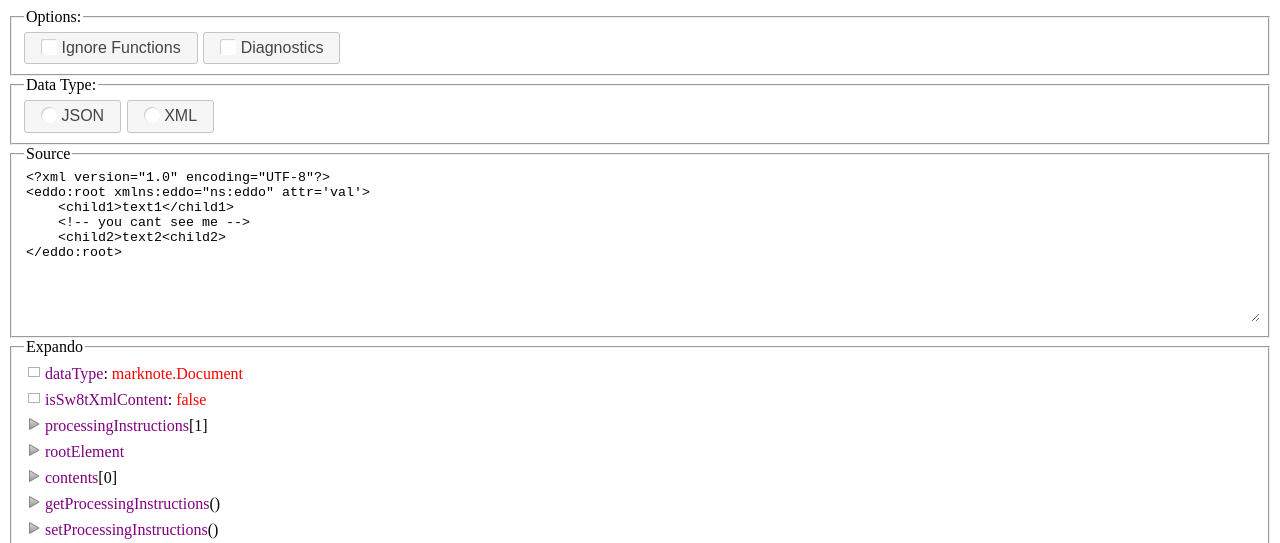
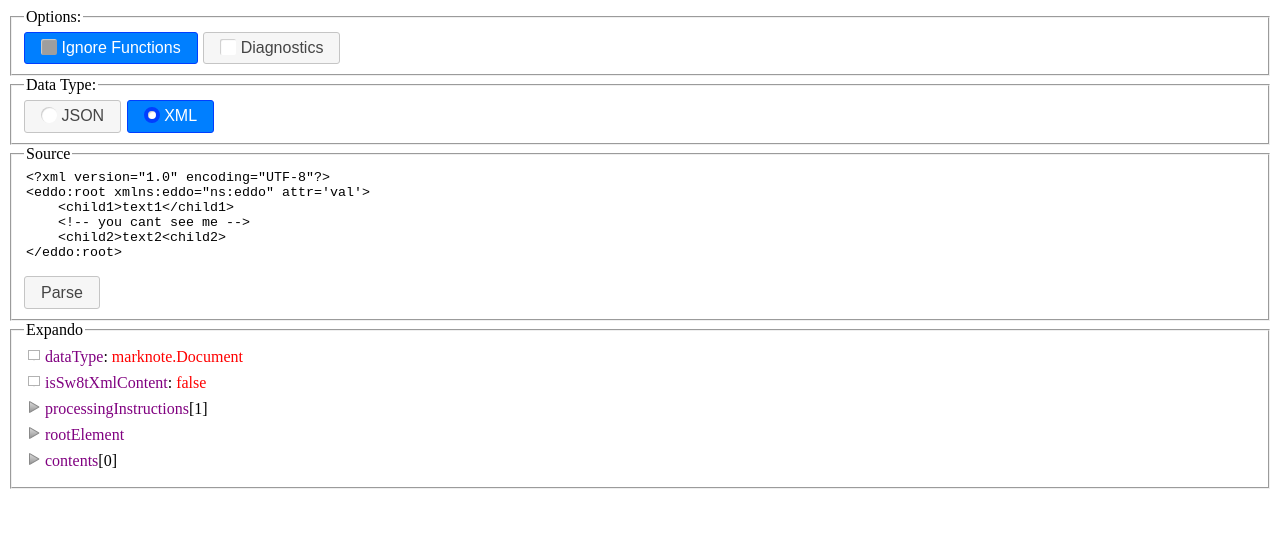
Before and after one commit to eddo888/Expando, a plain HTML site: page index.html in a window 1280 px wide. Shown: the top 543 px of the page. Drawn offline with nearby package versions, Linux system fonts and the light colour scheme; grey boxes are pictures that could not be loaded.

Commit message:
with presets

```diff
--- a/index.html
+++ b/index.html
@@ -6,11 +6,18 @@
     <meta name="viewport" content="width=device-width, height=device-height, initial-scale=1">
     <meta name="apple-mobile-web-app-capable" content="yes" />
     <link rel="stylesheet" type="text/css" href="css/expando.css"></link>
-    <link rel="stylesheet" href="//code.jquery.com/ui/1.12.1/themes/base/jquery-ui.css">
-    <link rel="stylesheet" href="/resources/demos/style.css">
+    <link rel="stylesheet" href="https://code.jquery.com/ui/1.12.1/themes/base/jquery-ui.css">
+
     <style type="text/css">
-      textarea { border: none; }
+textarea {
+    border: none;
+    width: 100%;
+    height: 100px;
+    overflow-y: scroll;
+    resize: none;
+}
     </style>
+
     <script src="https://code.jquery.com/jquery-1.12.4.js"></script>
     <script src="https://code.jquery.com/ui/1.12.1/jquery-ui.js"></script>
 
@@ -105,11 +112,11 @@ $(document).ready(function() {
 
     $('#source')
         .val(xml)
-        .width('100%')
-        .height(150)
         .change(reload_source)
         .mouseleave(reload_source)
     ;
+
+    $('#parse').button().click(reload_source);
 
     reload_expando();
 
@@ -123,7 +130,7 @@ $(document).ready(function() {
       <fieldset>
         <legend>Options: </legend>
         <label for="ignore-functions-1">Ignore Functions</label>
-        <input type="checkbox" name="ignore-functions-1" id="ignore-functions-1">
+        <input type="checkbox" name="ignore-functions-1" id="ignore-functions-1" checked="true">
         <label for="diagnostics-1">Diagnostics</label>
         <input type="checkbox" name="diagnostics-1" id="diagnostics-1">
       </fieldset>
@@ -135,7 +142,7 @@ $(document).ready(function() {
         <label for="data-type-json">JSON</label>
         <input type="radio" name="data-type-1" id="data-type-json">
         <label for="data-type-xml">XML</label>
-        <input type="radio" name="data-type-1" id="data-type-xml">
+        <input type="radio" name="data-type-1" id="data-type-xml" checked="true">
       </fieldset>
     </div>
 
@@ -143,6 +150,7 @@ $(document).ready(function() {
       <fieldset>
         <legend>Source</legend>
         <textarea id='source'></textarea>
+        <button id="parse">Parse</button>
       </fieldset>
     </div>
 
```
